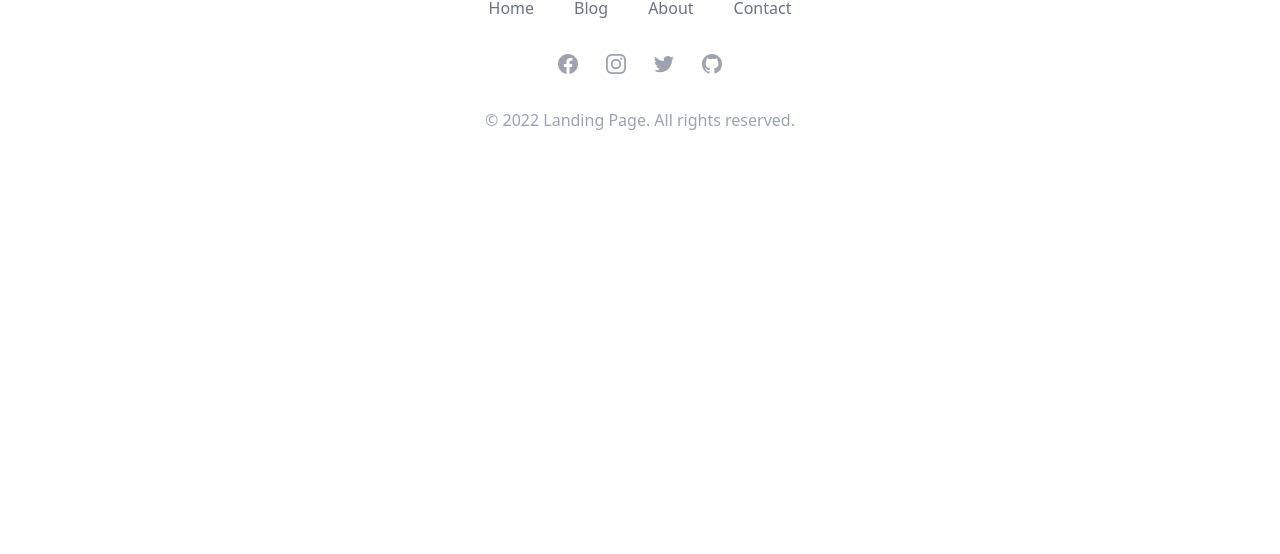
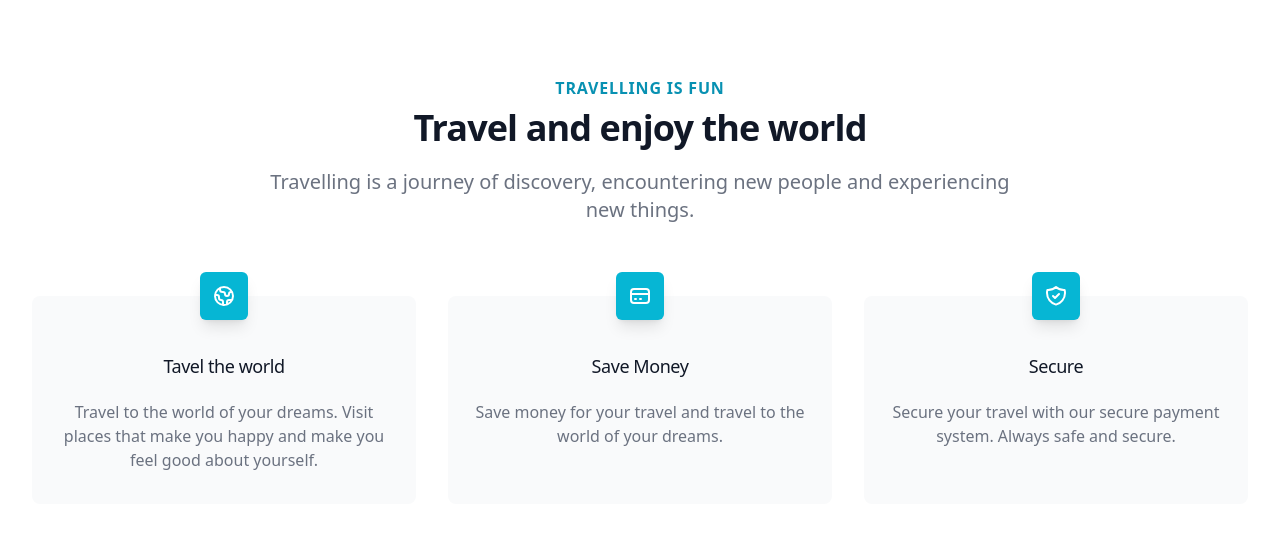
Before and after one commit to jaiedsabid/frontend-assessment, a React (Vite) app in the folder part-2/: page / in a window 1280 px wide. Shown: the part 916-1470 px from the top of the page. Before the commit the page ends 1096 px from the top, so only its background shows below. Built offline with nearby package versions, Linux system fonts and the light colour scheme.

Commit message:
Added features component

```diff
--- a/part-2/src/App.jsx
+++ b/part-2/src/App.jsx
@@ -1,3 +1,4 @@
+import Features from './components/Features';
 import Footer from './components/Footer';
 import NavBar from './components/NavBar';
 import Slider from './components/Slider';
@@ -7,6 +8,7 @@ function App() {
         <div className="App">
             <NavBar />
             <Slider />
+            <Features />
             <Footer />
         </div>
     );
--- /dev/null
+++ b/part-2/src/components/Features.jsx
@@ -0,0 +1,77 @@
+/* This example requires Tailwind CSS v2.0+ */
+import {
+    CloudUploadIcon,
+    CogIcon,
+    CreditCardIcon,
+    GlobeIcon,
+    LockClosedIcon,
+    RefreshIcon,
+    ServerIcon,
+    ShieldCheckIcon,
+} from '@heroicons/react/outline';
+
+export default function Features() {
+    const features = [
+        {
+            name: 'Tavel the world',
+            description:
+                'Travel to the world of your dreams. Visit places that make you happy and make you feel good about yourself.',
+            icon: GlobeIcon,
+        },
+        {
+            name: 'Save Money',
+            description:
+                'Save money for your travel and travel to the world of your dreams.',
+            icon: CreditCardIcon,
+        },
+        {
+            name: 'Secure',
+            description:
+                'Secure your travel with our secure payment system. Always safe and secure.',
+            icon: ShieldCheckIcon,
+        },
+    ];
+
+    return (
+        <div className="relative bg-white py-16 sm:py-24 lg:py-32">
+            <div className="mx-auto max-w-md px-4 text-center sm:max-w-3xl sm:px-6 lg:max-w-7xl lg:px-8">
+                <h2 className="text-base font-semibold uppercase tracking-wider text-cyan-600">
+                    Travelling is fun
+                </h2>
+                <p className="mt-2 text-3xl font-extrabold tracking-tight text-gray-900 sm:text-4xl">
+                    Travel and enjoy the world
+                </p>
+                <p className="mx-auto mt-5 max-w-prose text-xl text-gray-500">
+                    Travelling is a journey of discovery, encountering new
+                    people and experiencing new things.
+                </p>
+                <div className="mt-12">
+                    <div className="grid grid-cols-1 auto-rows-auto gap-8 sm:grid-cols-2 lg:grid-cols-3">
+                        {features.map((feature) => (
+                            <div key={feature.name} className="pt-6">
+                                <div className="flow-root rounded-lg bg-gray-50 px-6 pb-8 h-full">
+                                    <div className="-mt-6">
+                                        <div>
+                                            <span className="inline-flex items-center justify-center rounded-md bg-cyan-500 p-3 shadow-lg">
+                                                <feature.icon
+                                                    className="h-6 w-6 text-white"
+                                                    aria-hidden="true"
+                                                />
+                                            </span>
+                                        </div>
+                                        <h3 className="mt-8 text-lg font-medium tracking-tight text-gray-900">
+                                            {feature.name}
+                                        </h3>
+                                        <p className="mt-5 text-base text-gray-500">
+                                            {feature.description}
+                                        </p>
+                                    </div>
+                                </div>
+                            </div>
+                        ))}
+                    </div>
+                </div>
+            </div>
+        </div>
+    );
+}
```
